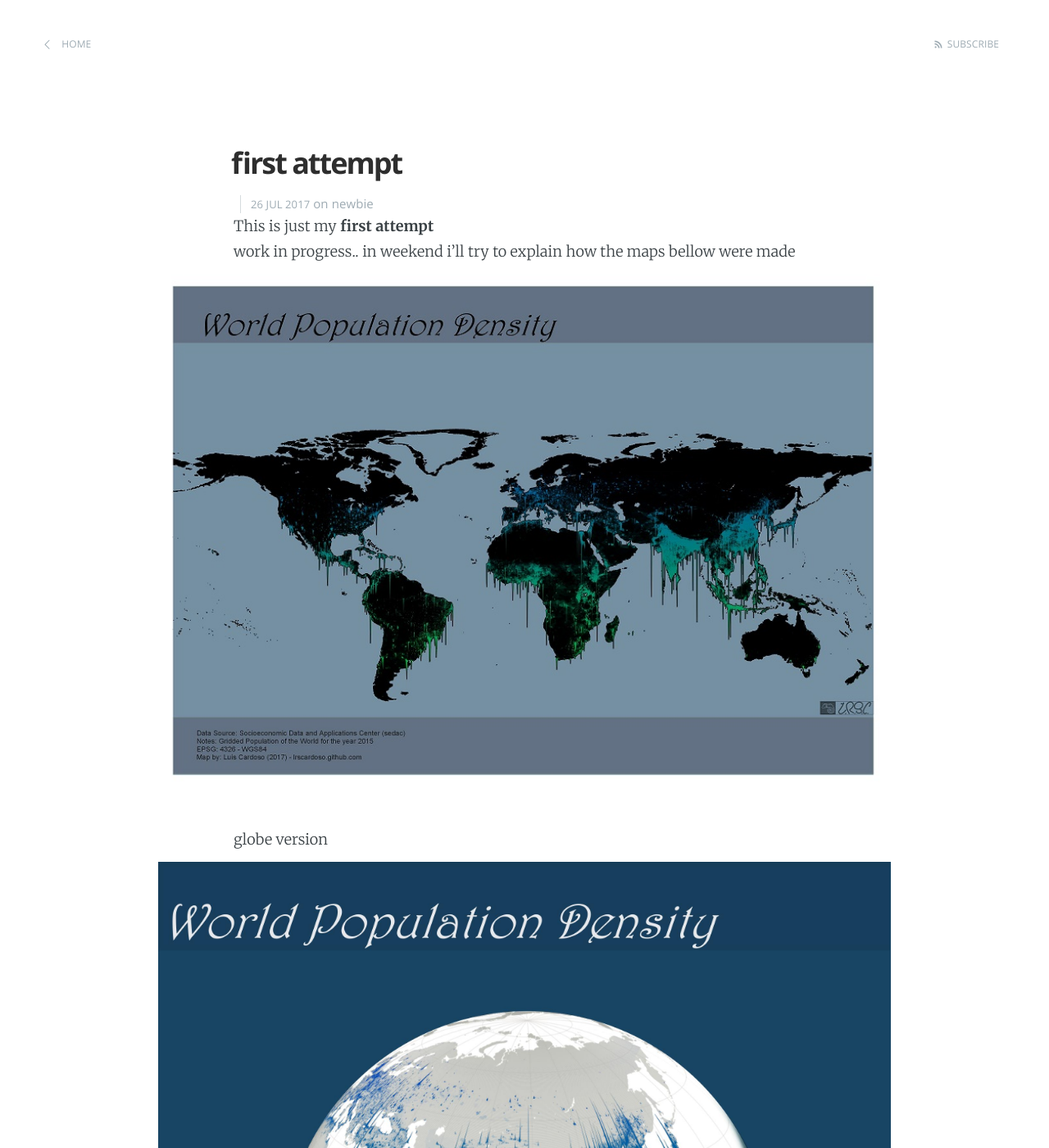
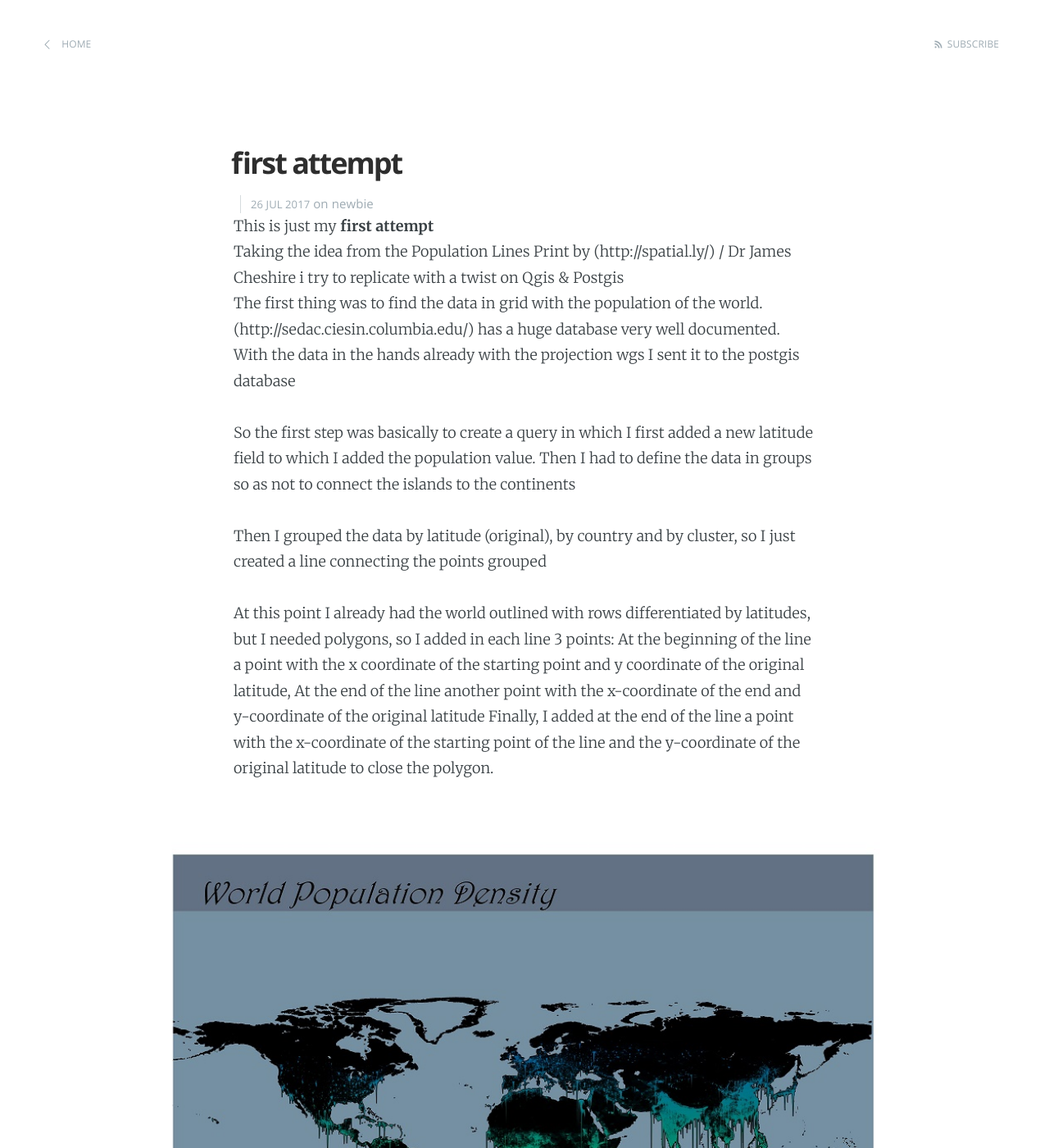
Before and after one commit to LRSCardoso/LRSCardoso.github.io, a Jekyll site: the page built from _posts/2017-07-26-my-first-attempt.md, in a window 1280 px wide and 1400 px high. Shown: the whole window at 82% size. Built offline with Jekyll 4.4.1, drawn with Linux system fonts in a browser that asks for light colours.

Commit message:
Update 2017-07-26-my-first-attempt.md

```diff
--- a/_posts/2017-07-26-my-first-attempt.md
+++ b/_posts/2017-07-26-my-first-attempt.md
@@ -7,7 +7,22 @@ categories: newbie
 
 This is just my **first attempt**
 <br>
-work in progress.. in weekend i'll try to explain how the maps bellow were made
+Taking the idea from the Population Lines Print by (http://spatial.ly/) / Dr James Cheshire i try to replicate with a twist on Qgis & Postgis
+<br>
+The first thing was to find the data in grid with the population of the world. <br>
+(http://sedac.ciesin.columbia.edu/) has a huge database very well documented.
+With the data in the hands already with the projection wgs I sent it to the postgis database <br>
+
+So the first step was basically to create a query in which I first added a new latitude field to which I added the population value.
+Then I had to define the data in groups so as not to connect the islands to the continents
+
+Then I grouped the data by latitude (original), by country and by cluster, so I just created a line connecting the points grouped
+
+At this point I already had the world outlined with rows differentiated by latitudes, but I needed polygons, so I added in each line 3 points:
+At the beginning of the line a point with the x coordinate of the starting point and y coordinate of the original latitude,
+At the end of the line another point with the x-coordinate of the end and y-coordinate of the original latitude
+Finally, I added at the end of the line a point with the x-coordinate of the starting point of the line and the y-coordinate of the original latitude to close the polygon.
+
 <br>
 ![Alt Text](http://LRSCardoso.github.io/mapa_linhas_populacao_lt.jpg)
 <br>
```
